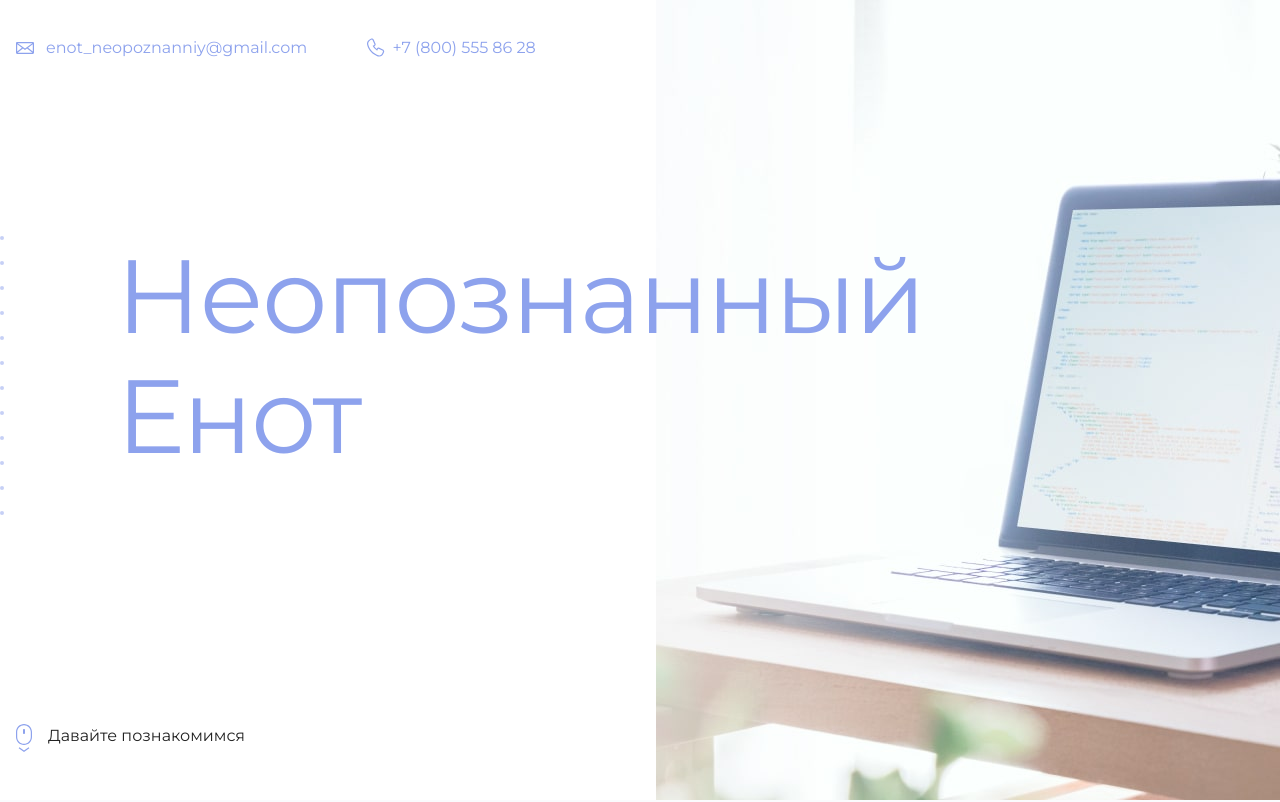
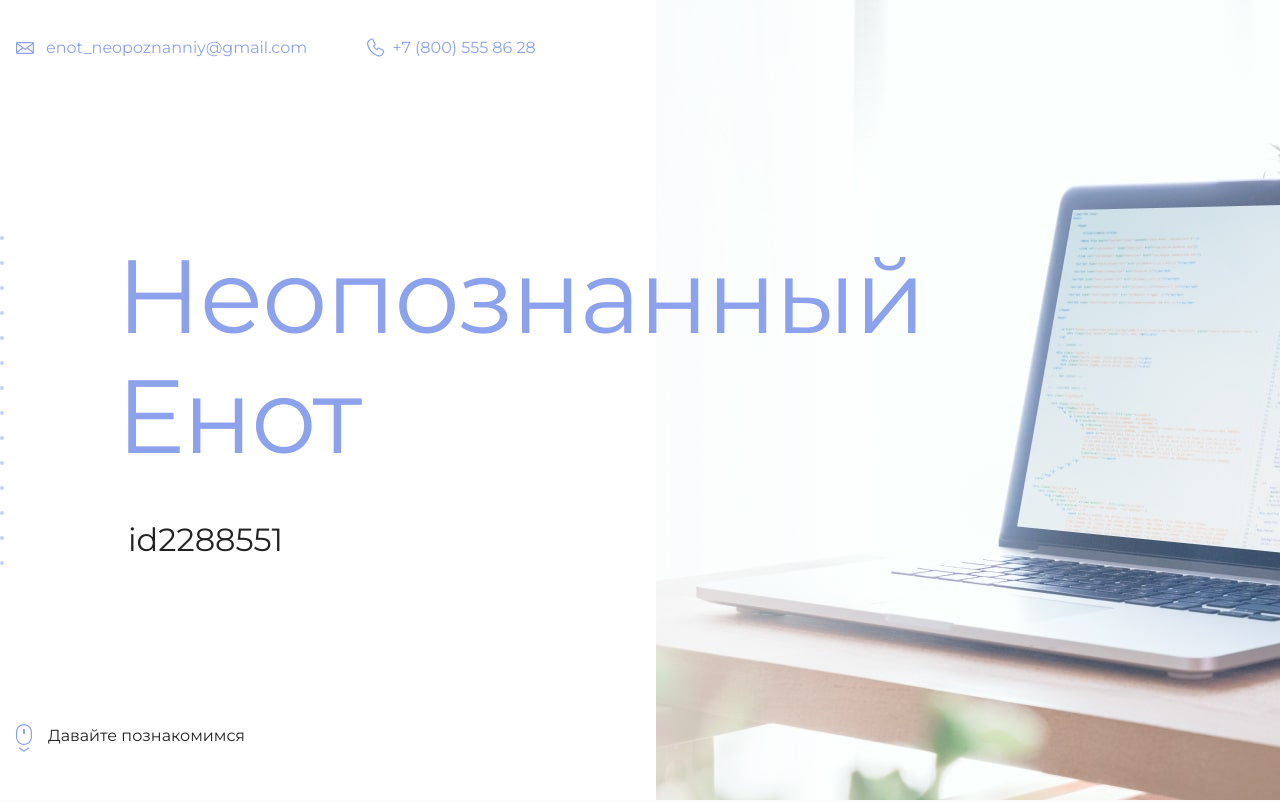
Before and after one commit to elvirrrk/GitHub-Pages, a plain HTML site: page index.html in a window 1280 px wide. Shown: the top 802 px of the page. Drawn offline with Linux system fonts and the light colour scheme.

Commit message:
feat: update index.html, add id

```diff
--- a/index.html
+++ b/index.html
@@ -19,7 +19,7 @@
       <section class="hero-image">
         <div class="container">
           <h1 class="heading">Неопознанный Енот</h1>
-          <p><!-- Тут ваш id на сайте Академии --></p>
+          <p>id2288551</p>
         </div>
       </section>
 
```
